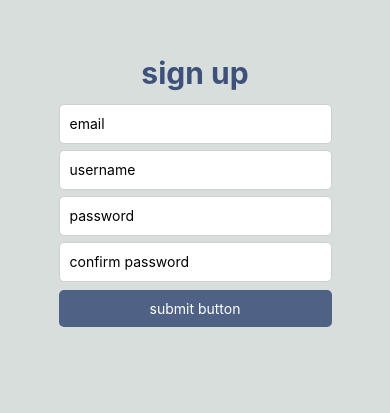
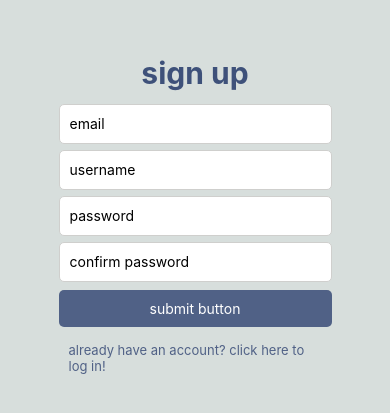
Before and after one commit to LaughingPenguin/mymusiclist-expoapp, a React Native app: screen / in a window 390 px wide. Shown: the part 179-592 px from the top of the page. Built offline with nearby package versions, Linux system fonts and the light colour scheme.

Commit message:
add a nav to login

```diff
--- a/src/screens/SignInScreen.js
+++ b/src/screens/SignInScreen.js
@@ -1,4 +1,4 @@
-import { View, Text, StyleSheet } from "react-native";
+import { View, Text, StyleSheet, Pressable } from "react-native";
 import React, { useState } from "react";
 import InputField from "../components/InputField";
 import SubmitButton from "../components/SubmitButton";
@@ -48,6 +48,11 @@
         secureTextEntry
       />
       <SubmitButton />
+      <Pressable>
+        <Text style={styles.tologin}>
+          already have an account? click here to log in!
+        </Text>
+      </Pressable>
     </View>
   );
 };
@@ -66,6 +71,11 @@
     marginBottom: 10,
     color: "#3E517A",
   },
+  tologin: {
+    margin: 10,
+    fontSize: 13,
+    color: "#506186",
+  },
 });
 
 export default SignInScreen;
```
